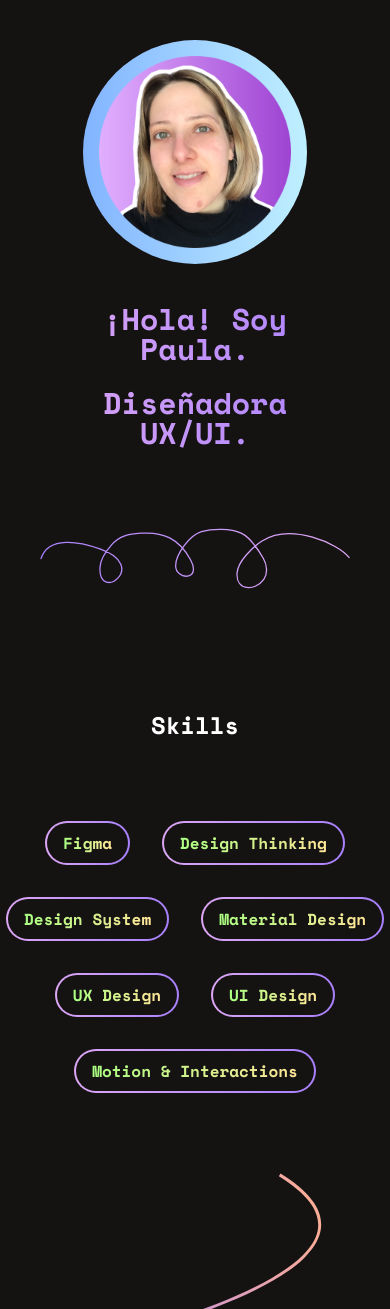
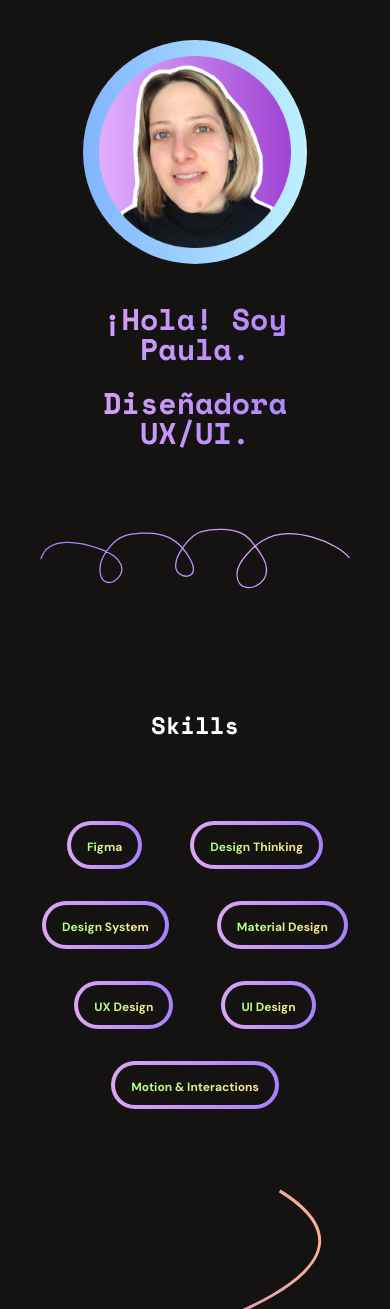
Before and after one commit to SbleitZ/paula-portafolio, a Next.js app: page / in a window 390 px wide. Shown: the top 1309 px of the page. Built offline with nearby package versions, Linux system fonts and the light colour scheme.

Commit message:
feat: stroke and mobile version

```diff
--- a/src/app/components/ui/Tag.tsx
+++ b/src/app/components/ui/Tag.tsx
@@ -3,9 +3,9 @@ interface TagProps {
 }
 export default function Tag({ text }: TagProps) {
   return (
-    <div className="bg-linear-hero p-0.5 h-fit rounded-full">
+    <div className="mx-2 bg-linear-hero p-1 h-fit rounded-full">
       <div className="px-4 py-2 bg-bg w-full h-full rounded-full">
-        <span className="font-bold bg-clip-text text-transparent bg-linear-amarillo">
+        <span className="font-bold font-dmSans te lg:text-2xl text-xs bg-clip-text text-transparent bg-linear-amarillo">
           {text}
         </span>
       </div>
```
